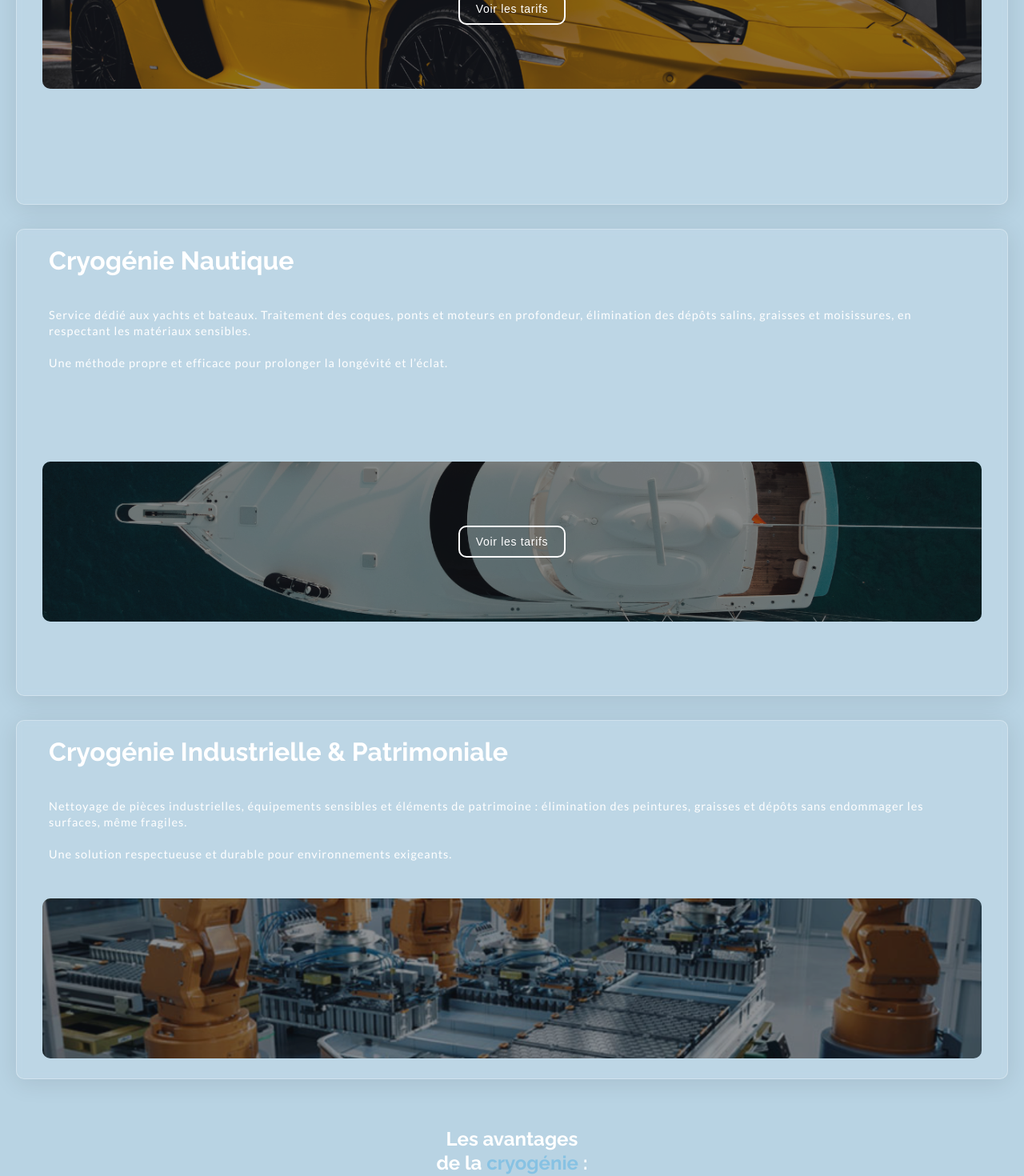
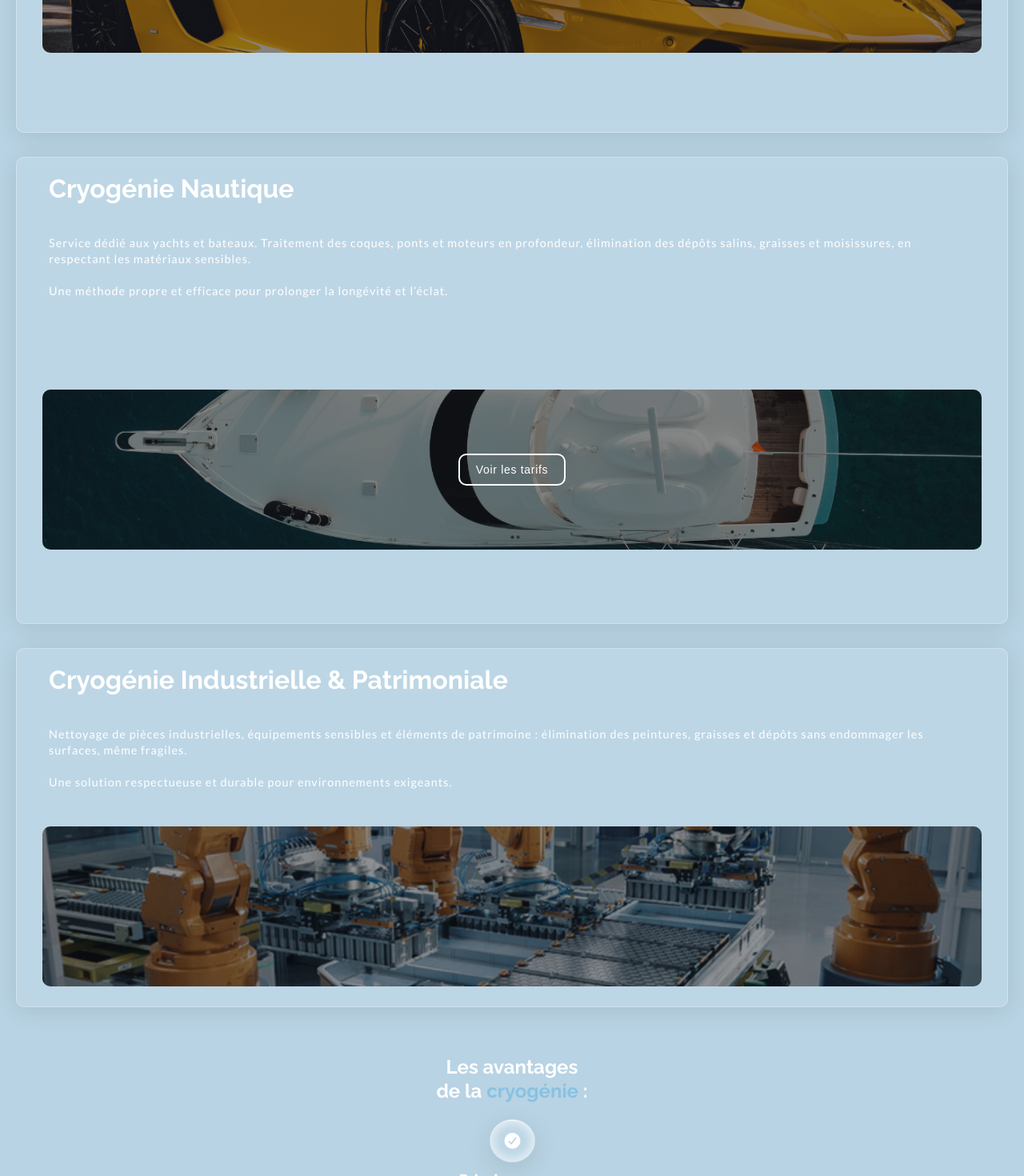
Before and after one commit to tomfoltier83/crystalcryo, a Next.js app: page / in a window 1280 px wide. Shown: the part 2220-3690 px from the top of the page at 80% size. Built offline with nearby package versions, Linux system fonts and the light colour scheme.

Commit message:
update: delete time for car prestas

```diff
--- a/src/app/Components/Footer/Footer.jsx
+++ b/src/app/Components/Footer/Footer.jsx
@@ -41,7 +41,7 @@ function Footer() {
                         <Link href="" className={styles.social}>
                             <FontAwesomeIcon icon={faInstagram} style={{ color: "white" }} />
                         </Link>
-                        <p><i>Bientôt...</i></p>
+                        <p>@crystal_cryo83</p>
                     </div>
                 </div>
                 <div className={styles.links}>
--- a/src/app/Components/Prestations/Prestations.tsx
+++ b/src/app/Components/Prestations/Prestations.tsx
@@ -73,13 +73,13 @@ moisissures et odeurs.
               {
                 label: "Formule Rubis",
                 detail: ["Haut moteur."],
-                time: "~2h",
+                time: "",
                 price: "à partir de 380€",
               },
               {
                 label: "Formule Saphir",
                 detail: ["Haut moteur", "Bas moteur", "Compartiment moteur."],
-                time: "~3h30",
+                time: "",
                 price: "à partir de 880€",
               },
               {
@@ -90,7 +90,7 @@ moisissures et odeurs.
                   "Compartiment moteur",
                   "Châssis.",
                 ],
-                time: "~5h",
+                time: "",
                 price: "à partir de 1280€",
               },
               {
@@ -103,7 +103,7 @@ moisissures et odeurs.
                   "Intérieur roues",
                   "Intérieur jantes.",
                 ],
-                time: "~7h",
+                time: "",
                 price: "à partir de 1880€",
               },
               {
@@ -117,7 +117,7 @@ moisissures et odeurs.
                   "Intérieur jantes",
                   "Traitemet roulements.",
                 ],
-                time: "~10h",
+                time: "",
                 price: "à partir de 2780€",
               },
             ]}
--- a/src/app/Components/Why/Why.module.css
+++ b/src/app/Components/Why/Why.module.css
@@ -8,7 +8,7 @@
   padding-bottom: 50px;
 }
 
-.title{
+.title {
   display: flex;
   justify-content: center;
 }
@@ -38,8 +38,54 @@
   gap: 10px;
   align-items: center;
 }
+
+.content p .glass {
+  padding: 15px;
+  background: rgba(255, 255, 255, 0.1);
+  backdrop-filter: blur(11px);
+  -webkit-backdrop-filter: blur(11px);
+  border-radius: 50%;
+  border: 1px solid rgba(255, 255, 255, 0.3);
+  box-shadow: 0 8px 32px rgba(0, 0, 0, 0.1),
+    inset 0 1px 0 rgba(255, 255, 255, 0.5),
+    inset 0 -1px 0 rgba(255, 255, 255, 0.1),
+    inset 0 0 10px 5px rgba(255, 255, 255, 0.5);
+  position: relative;
+  overflow: hidden;
+}
+
+.content p .glass::before {
+  content: "";
+  position: absolute;
+  top: 0;
+  left: 0;
+  right: 0;
+  height: 1px;
+  background: linear-gradient(
+    90deg,
+    transparent,
+    rgba(255, 255, 255, 0.8),
+    transparent
+  );
+}
+
+.content p .glass::after {
+  content: "";
+  position: absolute;
+  top: 0;
+  left: 0;
+  width: 1px;
+  height: 100%;
+  background: linear-gradient(
+    180deg,
+    rgba(255, 255, 255, 0.8),
+    transparent,
+    rgba(255, 255, 255, 0.3)
+  );
+}
+
 .content p svg {
-    font-size: 30px;
+  font-size: 20px;
 }
 
 .content p span {
--- a/src/app/Components/Why/Why.tsx
+++ b/src/app/Components/Why/Why.tsx
@@ -1,7 +1,19 @@
 import React from "react";
 import styles from "./Why.module.css";
 import { FontAwesomeIcon } from "@fortawesome/react-fontawesome";
-import { faArrowsSpin, faBolt, faCheckDouble, faCircleCheck, faGaugeHigh, faHandshake, faHandSparkles, faHeartCircleCheck, faHouseUser, faShieldHeart, faVirusCovidSlash } from "@fortawesome/free-solid-svg-icons";
+import {
+  faArrowsSpin,
+  faBolt,
+  faCheckDouble,
+  faCircleCheck,
+  faGaugeHigh,
+  faHandshake,
+  faHandSparkles,
+  faHeartCircleCheck,
+  faHouseUser,
+  faShieldHeart,
+  faVirusCovidSlash,
+} from "@fortawesome/free-solid-svg-icons";
 
 export default function Why() {
   return (
@@ -13,55 +25,84 @@ export default function Why() {
       </div>
       <div className={styles.content}>
         <p>
+          <div className={styles.glass}>
             <FontAwesomeIcon icon={faCircleCheck} style={{ color: "white" }} />
-          <span>Principe propre.</span> Pas d&apos;eau, pas de déchet, pasde solvant,
-          pas de poussière.
+          </div>
+          <span>Principe propre.</span> Pas d&apos;eau, pas de déchet, pasde
+          solvant, pas de poussière.
         </p>
         <p>
+          <div className={styles.glass}>
             <FontAwesomeIcon icon={faHandSparkles} style={{ color: "white" }} />
+          </div>
           <span>Nettoyage non destructif.</span>Pas de contact direct avec la
           surface à nettoyer, non corrosif.
         </p>
         <p>
+          <div className={styles.glass}>
             <FontAwesomeIcon icon={faGaugeHigh} style={{ color: "white" }} />
+          </div>
           <span>Efficacité réglable.</span>Du décapage de peinture au
           dépoussiérage de circuits électroniques.
         </p>
         <p>
+          <div className={styles.glass}>
             <FontAwesomeIcon icon={faCheckDouble} style={{ color: "white" }} />
+          </div>
+
           <span>Nettoyage des endroits difficiles d&apos;accès.</span>
         </p>
         <p>
+          <div className={styles.glass}>
             <FontAwesomeIcon icon={faArrowsSpin} style={{ color: "white" }} />
-          <span>Traitement sans démontage.</span>Pas d&apos;arrêt des matériels sous
-          tension.
+          </div>
+          <span>Traitement sans démontage.</span>Pas d&apos;arrêt des matériels
+          sous tension.
         </p>
         <p>
+          <div className={styles.glass}>
             <FontAwesomeIcon icon={faHouseUser} style={{ color: "white" }} />
+          </div>
           <span>Pas de dégradation des abords.</span>Possibilité de travailler à
           l&apos;intérieur.
         </p>
         <p>
+          <div className={styles.glass}>
             <FontAwesomeIcon icon={faShieldHeart} style={{ color: "white" }} />
+          </div>
           <span>Sans risque pour les personnes.</span>Gaz inerte et non toxique.
         </p>
         <p>
-          <FontAwesomeIcon icon={faVirusCovidSlash} style={{ color: "white" }} />
+          <div className={styles.glass}>
+            <FontAwesomeIcon
+              icon={faVirusCovidSlash}
+              style={{ color: "white" }}
+            />
+          </div>
           <span>Action bactéricide.</span>Destruction des acariens, lichens,
           mousses, champignons.
         </p>
         <p>
+          <div className={styles.glass}>
             <FontAwesomeIcon icon={faBolt} style={{ color: "white" }} />
+          </div>
           <span>Rapidité d&apos;exécution.</span>
         </p>
         <p>
-          <FontAwesomeIcon icon={faHeartCircleCheck} style={{ color: "white" }} />
+          <div className={styles.glass}>
+            <FontAwesomeIcon
+              icon={faHeartCircleCheck}
+              style={{ color: "white" }}
+            />
+          </div>
           <span>
             Compatibilité avec les normes sanitaires les plus strictes.
           </span>
         </p>
         <p>
+          <div className={styles.glass}>
             <FontAwesomeIcon icon={faHandshake} style={{ color: "white" }} />
+          </div>
           <span>Durabilité exceptionnelle et résultats incomparables.</span>
         </p>
       </div>
```
Lines whose indentation alone changed are shown as unchanged.
